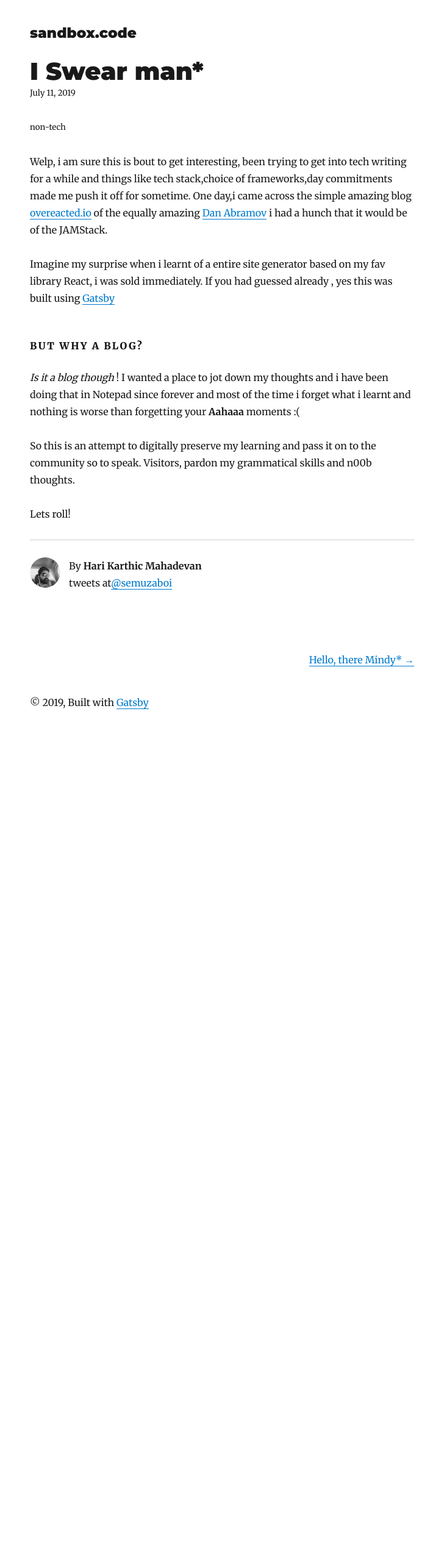
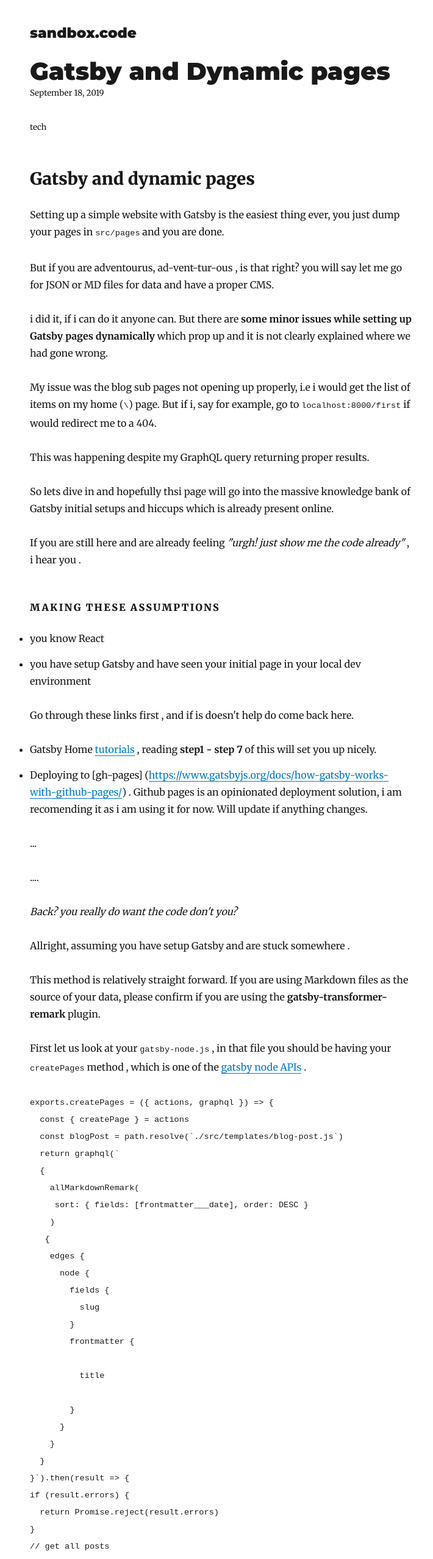
Before and after one commit to hariKarthic/hariKarthic.github.io, a Gatsby site: page /second in a window 1280 px wide. Shown: the top 2557 px of the page at 61% size, without its empty margins (276-986 px from the left). Before the commit the page ends 1208 px from the top, so only its background shows below. Built offline with nearby package versions, Linux system fonts and the light colour scheme; Gatsby itself is replaced by a stand-in of ours; some packages are replaced by stand-ins of ours; code samples lack their colours.

Commit message:
feat: added new content

```diff
--- a/content/blog/second.md
+++ b/content/blog/second.md
@@ -1,20 +1,106 @@
 ---
-title: I Swear man*
-date: "2019-07-11T06:15:26.328Z"
+title: Gatsby and Dynamic pages
+date: "2019-09-18T13:51:54.016Z"
 path: "/second"
-description: Promises,promises !
-tags: ['non-tech']
+description: Starter to editing and deploying
+tags: ['tech']
 ---
 
-Welp, i am sure this is bout to get interesting, been trying to get into tech writing for a while and things like tech stack,choice of frameworks,day commitments made me push it off for sometime.
-One day,i came across the simple amazing blog [overeacted.io](https://overreacted.io/) of the equally amazing [Dan Abramov](https://twitter.com/dan_abramov) i had a hunch that it would be of the JAMStack.
 
-Imagine my surprise when i learnt of a entire site generator  based on my fav library React, i was sold immediately. If you had guessed already , yes this was built using [Gatsby](https://www.gatsbyjs.org/)
+## Gatsby and dynamic pages
 
-#### But why a blog?
+Setting up a simple website with Gatsby is the easiest thing ever, you just dump your pages in `src/pages` and you are done.
 
-_Is it a blog though_ ! I wanted a place to jot down my thoughts and i have been doing that in Notepad since forever  and most of the time i forget what i learnt and nothing is worse than forgetting your **Aahaaa** moments :(
+But if you are adventourus, ad-vent-tur-ous , is that right? you will say let me go for JSON or MD files for data and have a proper CMS.
 
-So this is an attempt to digitally preserve my learning and pass it on to the community so to speak. Visitors, pardon my grammatical skills and n00b thoughts.
+i did it, if i can do it anyone can. But there are **some minor  issues while setting up Gatsby pages dynamically** which prop up and it is not clearly explained where we had gone wrong.
 
-Lets roll!
+My issue was the blog sub pages not opening up properly, i.e i would get the list of items on my home (`\`) page. But if i, say for example, go to `localhost:8000/first` if would redirect me  to a 404.
+
+This was happening despite my GraphQL query returning proper results.
+
+So lets dive in and hopefully thsi page will go into the massive knowledge bank of Gatsby initial setups and hiccups which is already present online.
+
+
+If you are still here and are already  feeling *"urgh! just show me the code already"* , i hear you .
+
+#### Making these assumptions
+
+* you know React
+* you have setup Gatsby and have seen your initial page in your local dev environment
+
+Go through these links first , and if is doesn't help do come back here.
+
+* Gatsby Home [tutorials](https://www.gatsbyjs.org/tutorial/) , reading **step1 - step 7** of this will set you up nicely.
+
+* Deploying to [gh-pages] (https://www.gatsbyjs.org/docs/how-gatsby-works-with-github-pages/) . Github pages is an opinionated deployment solution, i am recomending it as i am using it for now. Will update if anything changes.
+
+...
+
+....
+
+*Back? you really do want the code don't you?*
+
+Allright, assuming you have setup Gatsby and are stuck somewhere .
+
+This method is relatively straight forward. If you are using Markdown files as the source of your data, please confirm if you are using the **gatsby-transformer-remark** plugin.
+
+First let us look at your `gatsby-node.js` , in that file you should be having your `createPages` method , which is one of the [gatsby node APIs](https://www.gatsbyjs.org/docs/node-apis/#createPages) .
+
+
+
+
+    exports.createPages = ({ actions, graphql }) => {
+      const { createPage } = actions
+      const blogPost = path.resolve(`./src/templates/blog-post.js`)
+      return graphql(`
+      {
+        allMarkdownRemark(
+         sort: { fields: [frontmatter___date], order: DESC }
+        )
+       {
+        edges {
+          node {
+            fields {
+              slug
+            }
+            frontmatter {
+
+              title
+
+            }
+          }
+        }
+      }
+    }`).then(result => {
+    if (result.errors) {
+      return Promise.reject(result.errors)
+    }
+    // get all posts
+    const posts = result.data.allMarkdownRemark.edges;
+
+    // Create post detail pages
+    posts.forEach((post, index) => {
+      createPage({
+        path: post.node.frontmatter.path,
+        component: blogPost,
+        context: {
+          slug: post.node.fields.slug,
+        },
+      })
+    })
+    })
+    }
+
+Cutting to the meat of the matter, you can see the the `createPage` method runs our graphQL query and fetches all the data. But what happens after that ? We create individual pages with `createPage`method with a specified template , mine are located at `src/templates/...` .
+
+This should set you up , just type some localhost:8000/psfsf (an error page basically) and it should show the rest of your *"available"* pages in bottom.
+
+If you still have the issue, check these.
+
+* check your frontmatter in your md files, sometimes a simple duplication of the frontmatter data, such as unique paths, will cause annoying issues.
+* check if you have set up your transform plugins to point to the correct folder.
+*If you are using slugs (i.e translating the file name into navigable paths) make sure you have set up custom nodeFileds properly using `onCreateNode` API.
+
+
+Now go out there and be somebody !!
```
